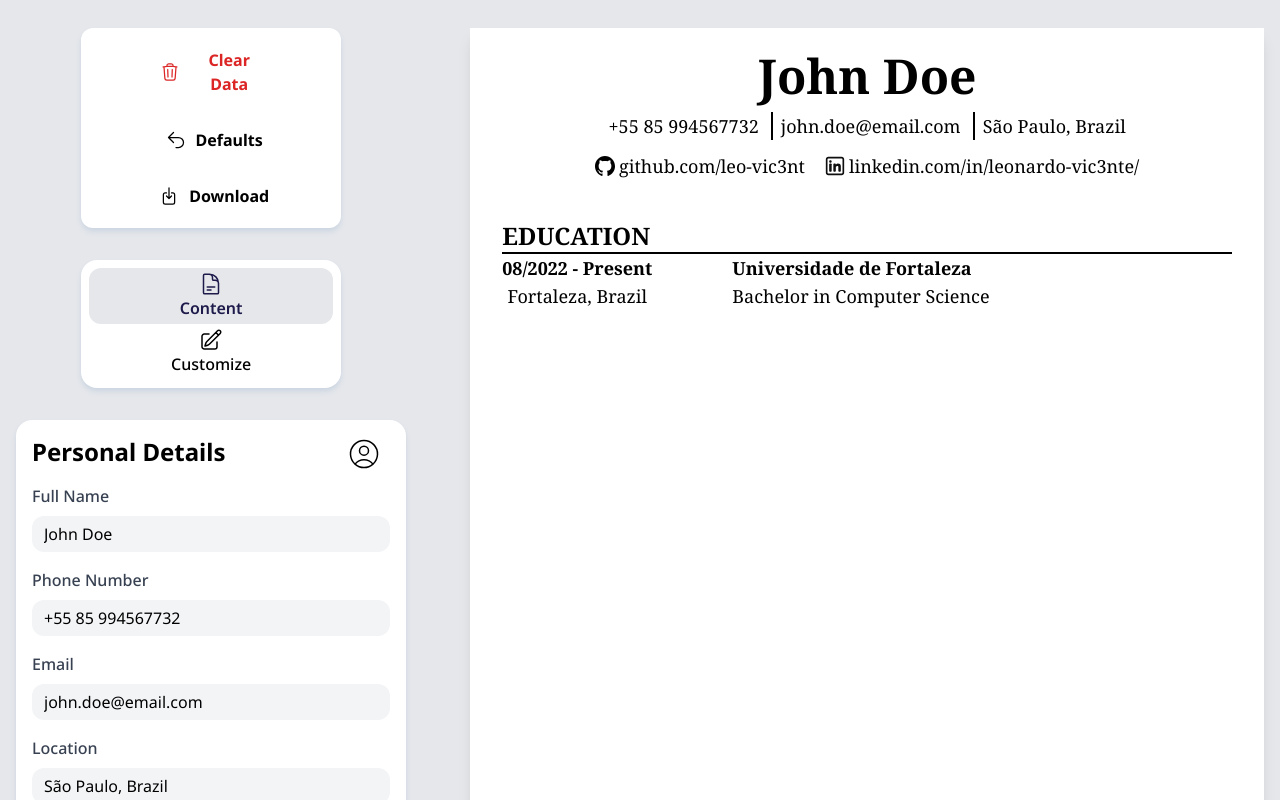
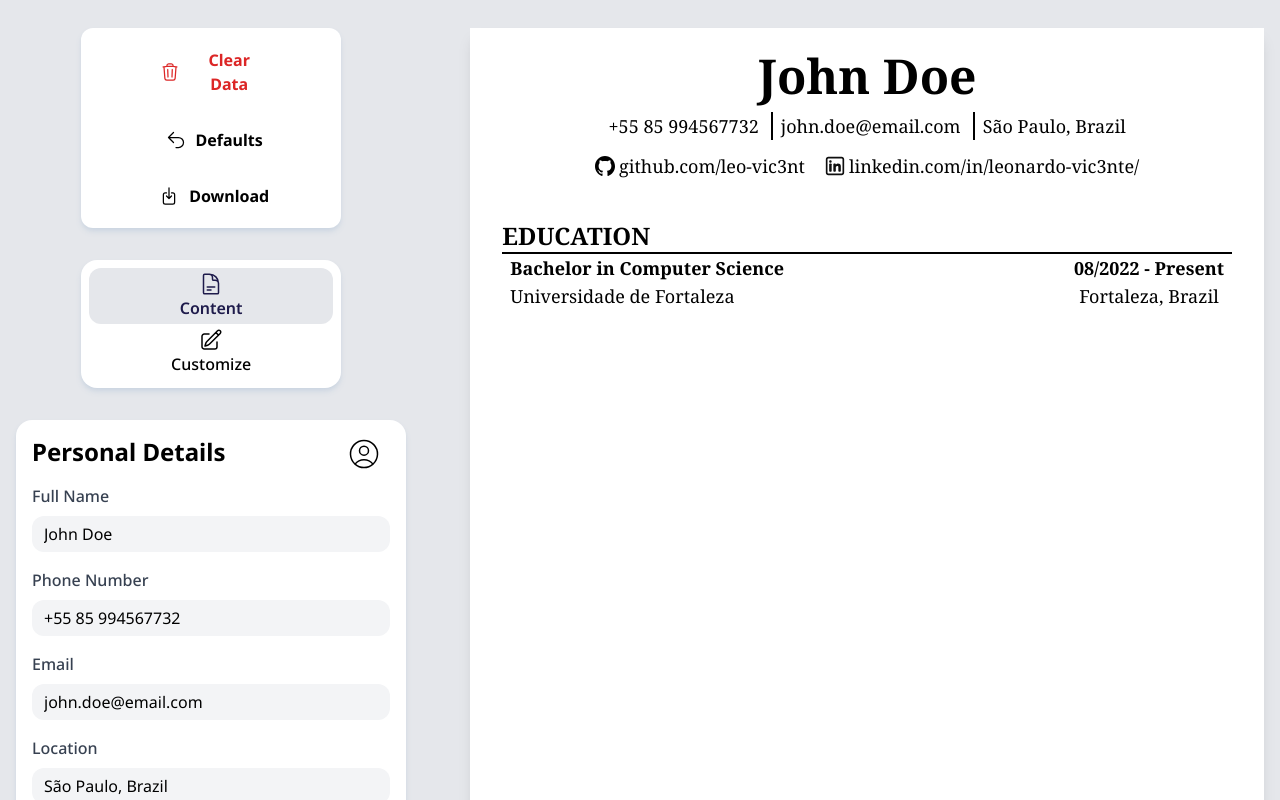
Before and after one commit to leo-vic3nt/EasyCv, a React (Vite) app: page / in a window 1280 px wide. Shown: the top 800 px of the page. Built offline with nearby package versions, Linux system fonts and the light colour scheme.

Commit message:
finish layout of education in cv

```diff
--- a/src/components/Aside/ContentEditor/EducationData.jsx
+++ b/src/components/Aside/ContentEditor/EducationData.jsx
@@ -3,7 +3,7 @@ import { AcademicCapIcon } from "@heroicons/react/24/outline";
 import { useState } from "react";
 import { AddDataBtn } from "./AddDataBtn";
 
-// @todo add education list item and form for add data
+
 
 function FormInput({ name, label, value, onChange, type }) {
 	return (
--- a/src/components/CurriculumVitae/Education.jsx
+++ b/src/components/CurriculumVitae/Education.jsx
@@ -4,14 +4,14 @@ import { v4 as uuidv4 } from "uuid";
 function EducationItem({ school, degree, startDate, endDate, location }) {
 	return (
 		<div>
-			<div className="flex gap-20 text-lg">
-				<div className="flex w-fit flex-col items-center">
+			<div className="flex justify-between px-2 text-lg">
+				<div>
+					<p className="font-bold">{degree}</p>
+					<p>{school}</p>
+				</div>
+				<div className="text-center">
 					<p className="font-bold">{`${startDate} - ${endDate}`}</p>
 					<p>{location}</p>
-				</div>
-				<div>
-					<p className="font-bold">{school}</p>
-					<p>{degree}</p>
 				</div>
 			</div>
 		</div>
--- a/src/lib/constants.js
+++ b/src/lib/constants.js
@@ -22,8 +22,6 @@ const DUMMY_DATA = {
 			location: "Fortaleza, Brazil",
 		},
 	],
-
-	// @todo education
 };
 
 // Using tailwind classes
```
